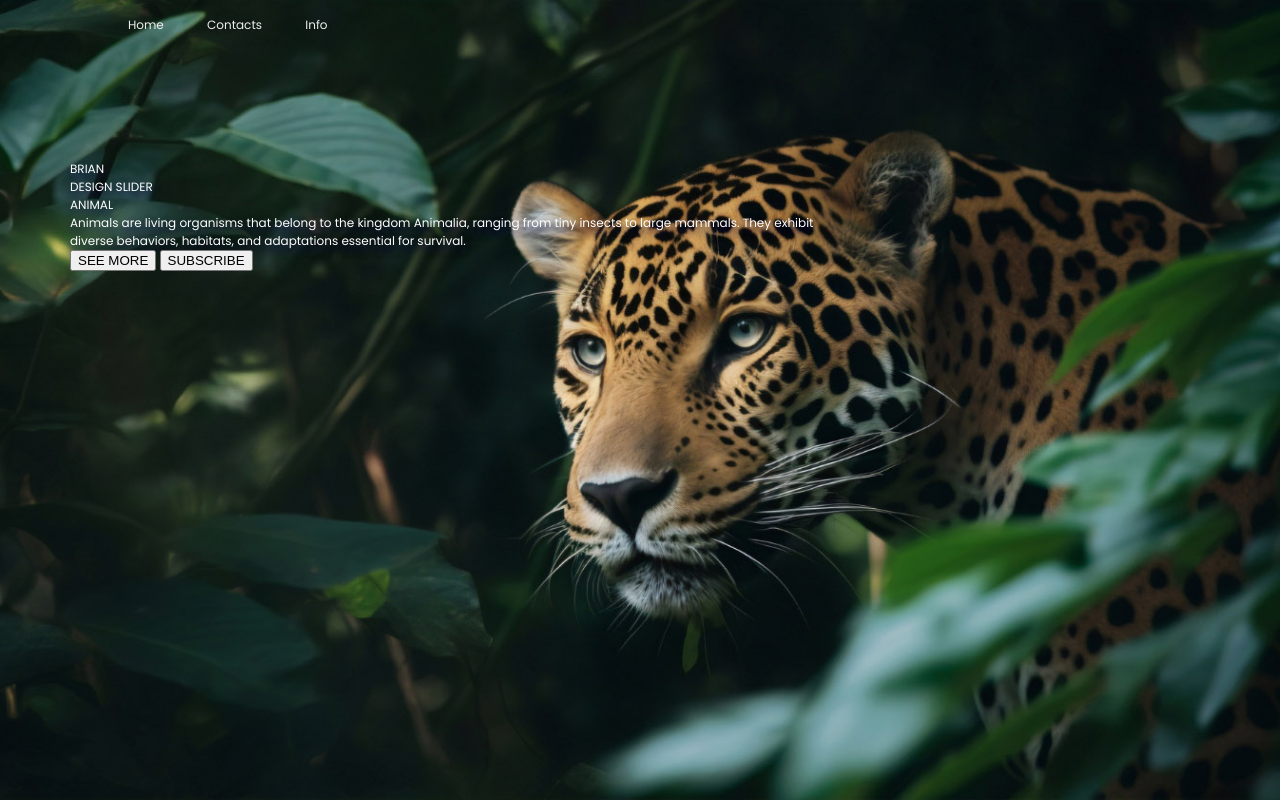
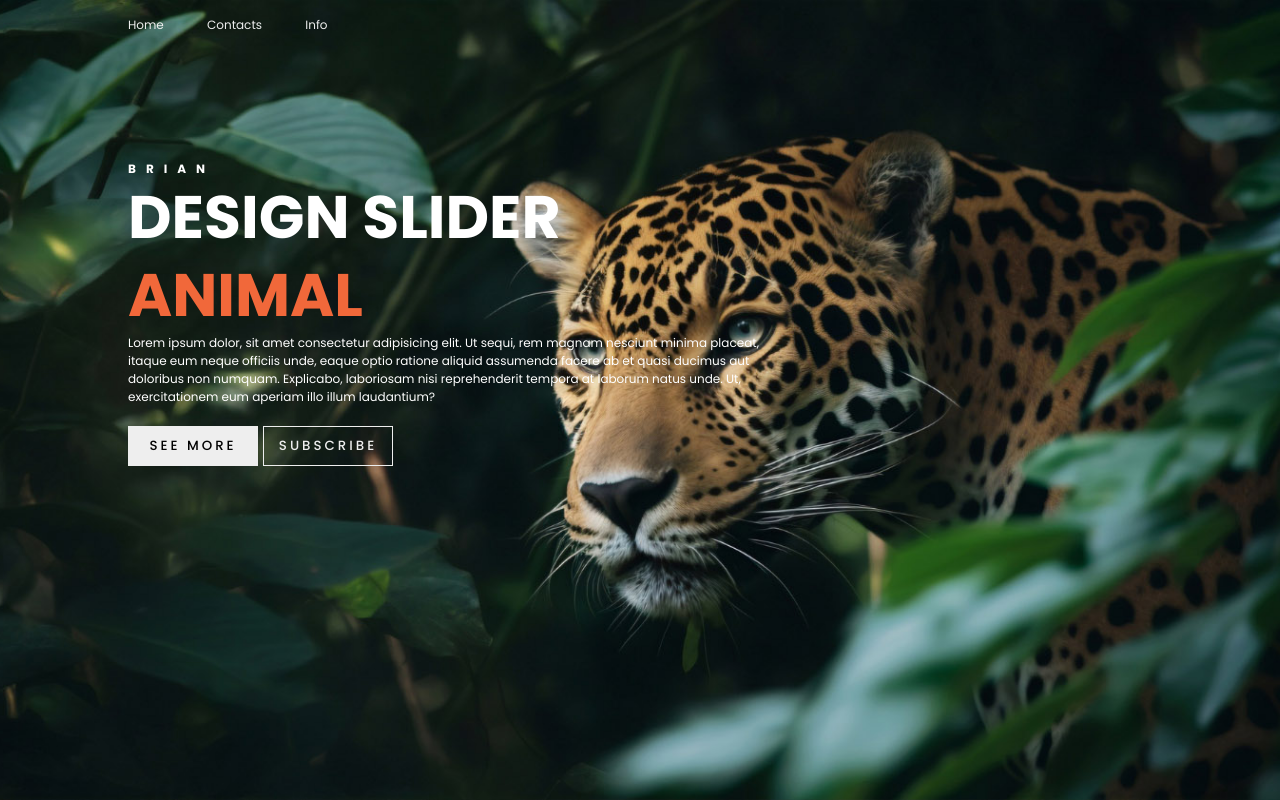
Before and after one commit to Kibugi1/Slider-Effect, a plain HTML site: page index.html in a window 1280 px wide. Drawn offline with Linux system fonts and the light colour scheme.

Commit message:
Added more css to style the author, title and content in the divs.
Added styling to the buttons

```diff
--- a/index.html
+++ b/index.html
@@ -27,7 +27,8 @@
                     <div class="title">DESIGN SLIDER</div>
                     <div class="topic">ANIMAL</div>
                     <div class="des">
-                        Animals are living organisms that belong to the kingdom Animalia, ranging from tiny insects to large mammals. They exhibit diverse behaviors, habitats, and adaptations essential for survival.
+                        <!-- lorem 50 -->
+                        Lorem ipsum dolor, sit amet consectetur adipisicing elit. Ut sequi, rem magnam nesciunt minima placeat, itaque eum neque officiis unde, eaque optio ratione aliquid assumenda facere ab et quasi ducimus aut doloribus non numquam. Explicabo, laboriosam nisi reprehenderit tempora at laborum natus unde. Ut, exercitationem eum aperiam illo illum laudantium?
                     </div>
                     <div class="buttons">
                         <button>SEE MORE</button>
@@ -42,7 +43,7 @@
                     <div class="title">DESIGN SLIDER</div>
                     <div class="topic">ANIMAL</div>
                     <div class="des">
-                        Animals are living organisms that belong to the kingdom Animalia, ranging from tiny insects to large mammals. They exhibit diverse behaviors, habitats, and adaptations essential for survival.
+
                     </div>
                     <div class="buttons">
                         <button>SEE MORE</button>
@@ -57,7 +58,8 @@
                     <div class="title">DESIGN SLIDER</div>
                     <div class="topic">ANIMAL</div>
                     <div class="des">
-                        Animals are living organisms that belong to the kingdom Animalia, ranging from tiny insects to large mammals. They exhibit diverse behaviors, habitats, and adaptations essential for survival.
+                          <!-- lorem 50 -->
+                          Lorem ipsum dolor, sit amet consectetur adipisicing elit. Ut sequi, rem magnam nesciunt minima placeat, itaque eum neque officiis unde, eaque optio ratione aliquid assumenda facere ab et quasi ducimus aut doloribus non numquam. Explicabo, laboriosam nisi reprehenderit tempora at laborum natus unde. Ut, exercitationem eum aperiam illo illum laudantium?
                     </div>
                     <div class="buttons">
                         <button>SEE MORE</button>
@@ -72,7 +74,8 @@
                     <div class="title">DESIGN SLIDER</div>
                     <div class="topic">ANIMAL</div>
                     <div class="des">
-                        Animals are living organisms that belong to the kingdom Animalia, ranging from tiny insects to large mammals. They exhibit diverse behaviors, habitats, and adaptations essential for survival.
+                          <!-- lorem 50 -->
+                          Lorem ipsum dolor, sit amet consectetur adipisicing elit. Ut sequi, rem magnam nesciunt minima placeat, itaque eum neque officiis unde, eaque optio ratione aliquid assumenda facere ab et quasi ducimus aut doloribus non numquam. Explicabo, laboriosam nisi reprehenderit tempora at laborum natus unde. Ut, exercitationem eum aperiam illo illum laudantium?
                     </div>
                     <div class="buttons">
                         <button>SEE MORE</button>
--- a/style.css
+++ b/style.css
@@ -44,11 +44,43 @@ header a{
     position: absolute;
     top: 20%;
     width: 1140px;
-    max-width: 1140px;
+    max-width: 80%;
     left: 50%;
     transform: translateX(-50%);
     padding-right: 30%;
     box-sizing: border-box;
     color: #fff;
-    text-shadow: 0 5px 10px #004;
+    /*text-shadow: 0 5px 10px #004;*/
 }
+.carousel .list .item .content .author{
+    font-weight: bold;
+    letter-spacing: 10px;
+}
+.carousel .list .item .content .title,
+.carousel .list .item .content .topic{
+    font-weight: bold;
+    font-size: 5em;
+    line-height: 1.3em;
+}
+.carousel .list .item .content .topic{
+    color: #f1683a;
+}
+.carousel .list .item .content .buttons{
+    display: grid;
+    grid-template-columns: repeat(2, 130px);
+    grid-template-rows: 40px;
+    gap: 5px;
+    margin-top: 20px;
+}
+.carousel .list .item .content button{
+    border: none;
+    background-color: #eee;
+    letter-spacing: 3px;
+    font-family: Poppins;
+    font-weight: 500;
+}
+.carousel .list .item .content button:nth-child(2){
+    background-color: transparent;
+    color: #eee;
+    border: 1px solid #eee;
+}
```
